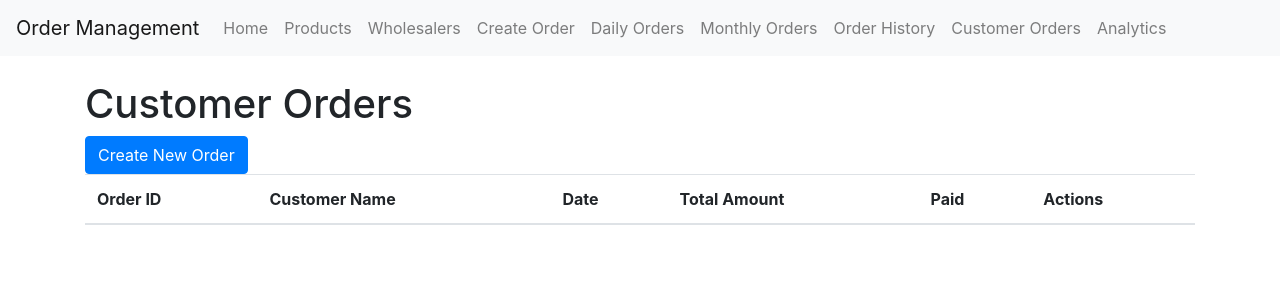
After one commit to gramv/order-management-system, a Flask app: page /customer_orders in a window 1280 px wide. The commit adds this page. Shown: the top 300 px of the page. Run offline with Flask 3, Linux system fonts and the light colour scheme; the visitor is signed in with stand-in values (Sample User, id 1); data that the repository does not hold is empty; some libraries are stand-ins or nearby versions.

Commit message:
Fixed customer order and product addition functionality

```diff
--- a/app/main/routes.py
+++ b/app/main/routes.py
@@ -25,6 +25,8 @@ import pandas as pd
 from app.main.forms import ProductForm, BulkUploadForm
 from sqlalchemy import func
 from datetime import datetime, timedelta
+from app.models import CustomerOrder, CustomerOrderItem
+from app.main.forms import CustomerOrderForm, CustomerOrderItemForm
 
 
 @bp.route('/')
@@ -382,11 +384,7 @@ def delete_wholesaler(id):
 
 
 
-@bp.route('/search_products')
-def search_products():
-    query = request.args.get('query', '')
-    products = Product.query.filter(Product.name.ilike(f'%{query}%')).limit(10).all()
-    return jsonify([{'id': p.id, 'name': p.name} for p in products])
+
 
 @bp.route('/create_order_list', methods=['GET', 'POST'])
 @login_required
@@ -687,3 +685,85 @@ def get_avg_order_value(start_date, end_date):
     )).\
     filter(OrderList.date.between(start_date, end_date)).\
     scalar() or 0
+
+@bp.route('/customer_orders')
+@login_required
+def customer_orders():
+    orders = CustomerOrder.query.order_by(CustomerOrder.order_date.desc()).all()
+    return render_template('customer_orders.html', orders=orders)
+
+@bp.route('/create_customer_order', methods=['GET', 'POST'])
+@login_required
+def create_customer_order():
+    form = CustomerOrderForm()
+    if form.validate_on_submit():
+        order = CustomerOrder(
+            customer_name=form.customer_name.data,
+            customer_contact=form.customer_contact.data,
+            is_paid=form.is_paid.data
+        )
+        db.session.add(order)
+        db.session.commit()
+        flash('Customer order created successfully.')
+        return redirect(url_for('main.add_customer_order_item', order_id=order.id))
+    return render_template('create_customer_order.html', form=form)
+
+
+
+@bp.route('/add_new_product/<int:order_id>/<string:product_name>', methods=['GET', 'POST'])
+@login_required
+def add_new_product(order_id, product_name):
+    form = ProductForm()
+    form.wholesaler.choices = [(w.id, w.name) for w in Wholesaler.query.all()]
+    if form.validate_on_submit():
+        product = Product(
+            product_id=form.product_id.data,
+            name=form.name.data,
+            size=form.size.data,
+            price=form.price.data,
+            wholesaler_id=form.wholesaler.data
+        )
+        db.session.add(product)
+        db.session.commit()
+        flash('New product added successfully.', 'success')
+        return redirect(url_for('main.add_customer_order_item', order_id=order_id))
+    form.name.data = product_name  # Pre-fill the product name
+    return render_template('add_new_product.html', form=form, title="Add New Product")
+
+@bp.route('/view_customer_order/<int:order_id>')
+@login_required
+def view_customer_order(order_id):
+    order = CustomerOrder.query.get_or_404(order_id)
+    return render_template('view_customer_order.html', order=order)
+
+@bp.route('/search_products')
+@login_required
+def search_products():
+    query = request.args.get('query', '')
+    products = Product.query.filter(Product.name.ilike(f'%{query}%')).limit(10).all()
+    return jsonify([{'id': p.id, 'name': p.name, 'price': p.price} for p in products])
+
+@bp.route('/add_customer_order_item/<int:order_id>', methods=['GET', 'POST'])
+@login_required
+def add_customer_order_item(order_id):
+    order = CustomerOrder.query.get_or_404(order_id)
+    form = CustomerOrderItemForm()
+
+    if form.validate_on_submit():
+        product = Product.query.filter(Product.name.ilike(f"%{form.product_name.data}%")).first()
+
+        if product:
+            item = CustomerOrderItem(
+                customer_order_id=order.id,
+                product_id=product.id,
+                quantity=form.quantity.data
+            )
+            db.session.add(item)
+            order.total_amount += product.price * form.quantity.data
+            db.session.commit()
+            flash('Item added to the order.', 'success')
+        else:
+            flash('Product not found. Please add it to the database.', 'warning')
+            return redirect(url_for('main.add_new_product', order_id=order.id, product_name=form.product_name.data))
+
+    return render_template('main/add_customer_order_item.html', form=form, order=order)
--- a/app/models.py
+++ b/app/models.py
@@ -33,6 +33,7 @@ class Product(db.Model):
     price = db.Column(db.Float, nullable=False)
     wholesaler_id = db.Column(db.Integer, db.ForeignKey('wholesaler.id'), nullable=False)
     wholesaler = db.relationship('Wholesaler', back_populates='products')
+    available_in_store = db.Column(db.Boolean, default=True)
 
 class OrderList(db.Model):
     id = db.Column(db.Integer, primary_key=True)
@@ -55,6 +56,21 @@ class OrderListItem(db.Model):
     order_list = db.relationship('OrderList', back_populates='items')
     product = db.relationship('Product', backref='order_items')
 
+class CustomerOrder(db.Model):
+    id = db.Column(db.Integer, primary_key=True)
+    customer_name = db.Column(db.String(100), nullable=False)
+    customer_contact = db.Column(db.String(100), nullable=False)
+    order_date = db.Column(db.DateTime, default=datetime.utcnow)
+    is_paid = db.Column(db.Boolean, default=False)
+    total_amount = db.Column(db.Float, default=0.0)
+    items = db.relationship('CustomerOrderItem', backref='customer_order', lazy='dynamic')
+
+class CustomerOrderItem(db.Model):
+    id = db.Column(db.Integer, primary_key=True)
+    customer_order_id = db.Column(db.Integer, db.ForeignKey('customer_order.id'), nullable=False)
+    product_id = db.Column(db.Integer, db.ForeignKey('product.id'), nullable=False)
+    quantity = db.Column(db.Integer, nullable=False)
+    product = db.relationship('Product', backref='customer_order_items')
 @login.user_loader
 def load_user(id):
     return User.query.get(int(id))
--- a/app/templates/base.html
+++ b/app/templates/base.html
@@ -36,6 +36,9 @@
                     <a class="nav-link" href="{{ url_for('main.order_history') }}">Order History</a>
                 </li>
                 <li class="nav-item">
+                    <a class="nav-link" href="{{ url_for('main.customer_orders') }}">Customer Orders</a>
+                </li>
+                <li class="nav-item">
                     <a class="nav-link" href="{{ url_for('main.analytics') }}">Analytics</a>
                 </li>
             </ul>
--- /dev/null
+++ b/app/templates/customer_orders.html
@@ -0,0 +1,31 @@
+{% extends "base.html" %}
+{% block content %}
+    <h1>Customer Orders</h1>
+    <a href="{{ url_for('main.create_customer_order') }}" class="btn btn-primary">Create New Order</a>
+    <table class="table">
+        <thead>
+            <tr>
+                <th>Order ID</th>
+                <th>Customer Name</th>
+                <th>Date</th>
+                <th>Total Amount</th>
+                <th>Paid</th>
+                <th>Actions</th>
+            </tr>
+        </thead>
+        <tbody>
+            {% for order in orders %}
+                <tr>
+                    <td>{{ order.id }}</td>
+                    <td>{{ order.customer_name }}</td>
+                    <td>{{ order.order_date.strftime('%Y-%m-%d %H:%M') }}</td>
+                    <td>${{ "%.2f"|format(order.total_amount) }}</td>
+                    <td>{{ "Yes" if order.is_paid else "No" }}</td>
+                    <td>
+                        <a href="{{ url_for('main.view_customer_order', order_id=order.id) }}" class="btn btn-sm btn-info">View</a>
+                    </td>
+                </tr>
+            {% endfor %}
+        </tbody>
+    </table>
+{% endblock %}
--- a/app/templates/view_order.html
+++ b/app/templates/view_order.html
@@ -11,6 +11,7 @@
 <table class="table">
     <thead>
         <tr>
+            <th>Product ID</th>
             <th>Product</th>
             <th>Quantity</th>
             <th>Actions</th>
@@ -19,6 +20,7 @@
     <tbody>
         {% for item in order.items %}
         <tr>
+            <td>{{ item.product.product_id }}</td>
             <td>{{ item.product.name }}</td>
             <td>{{ item.quantity }}</td>
             <td>
```
Also changed, not shown: app/main/forms.py (+11 -0 lines), app/templates/add_new_product.html (added, +28 -0 lines), app/templates/create_customer_order.html (added, +23 -0 lines), app/templates/main/add_customer_order_item.html (added, +72 -0 lines), app/templates/view_customer_order.html (added, +29 -0 lines), migrations/versions/355f6f200fd7_add_customer_order_models.py (added, +52 -0 lines), app.db.
